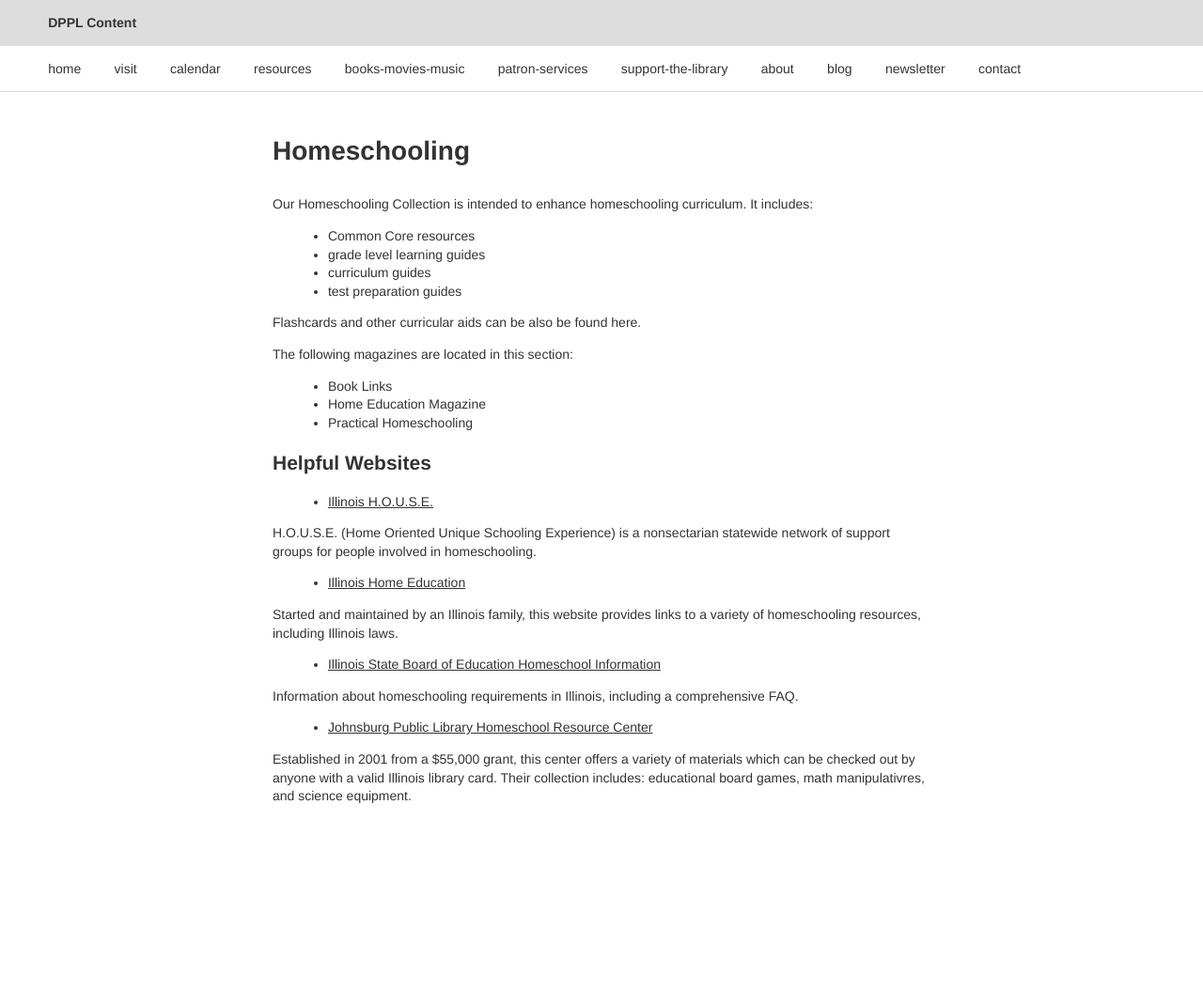
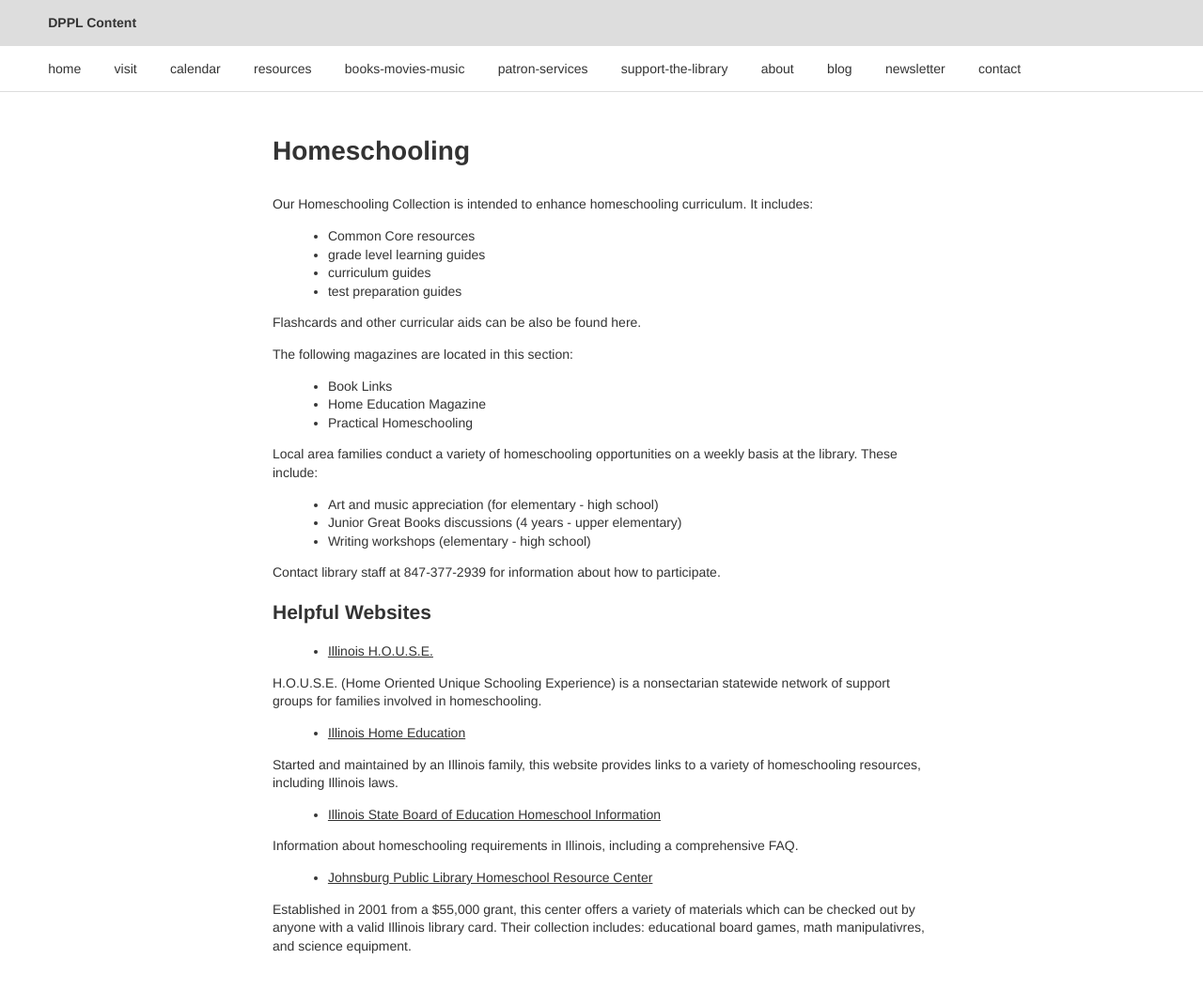
Before and after one commit to dpplweb/dppl-content, a Jekyll site: the page built from _posts/sara/0422-01-01-homeschooling.md, in a window 1280 px wide. Shown: the whole page at 94% size. Built offline with Jekyll 4.4.1, drawn with Linux system fonts in a browser that asks for light colours; Markdown is read by kramdown in place of the engine named in the settings; before the commit the page ends 912 px from its top, so only the background shows below that.

Commit message:
Updated 0422-01-01-homeschooling.md

```diff
--- a/_posts/sara/0422-01-01-homeschooling.md
+++ b/_posts/sara/0422-01-01-homeschooling.md
@@ -26,10 +26,17 @@ The following magazines are located in this section:
 - Home Education Magazine
 - Practical Homeschooling
 
+Local area families conduct a variety of homeschooling opportunities on a weekly basis at the library. These include:
+- Art and music appreciation (for elementary - high school)
+- Junior Great Books discussions (4 years - upper elementary)
+- Writing workshops (elementary - high school)
+
+Contact library staff at 847-377-2939 for information about how to participate.
+
 ##Helpful Websites
 - [Illinois H.O.U.S.E.](http://www.illinoishouse.org/)
 
-H.O.U.S.E. (Home Oriented Unique Schooling Experience) is a nonsectarian  statewide network of support groups for people involved in homeschooling.
+H.O.U.S.E. (Home Oriented Unique Schooling Experience) is a nonsectarian  statewide network of support groups for families involved in homeschooling.
 
 - [Illinois Home Education](http://www.illinoishomeeducation.org/home.htm)
 
```
